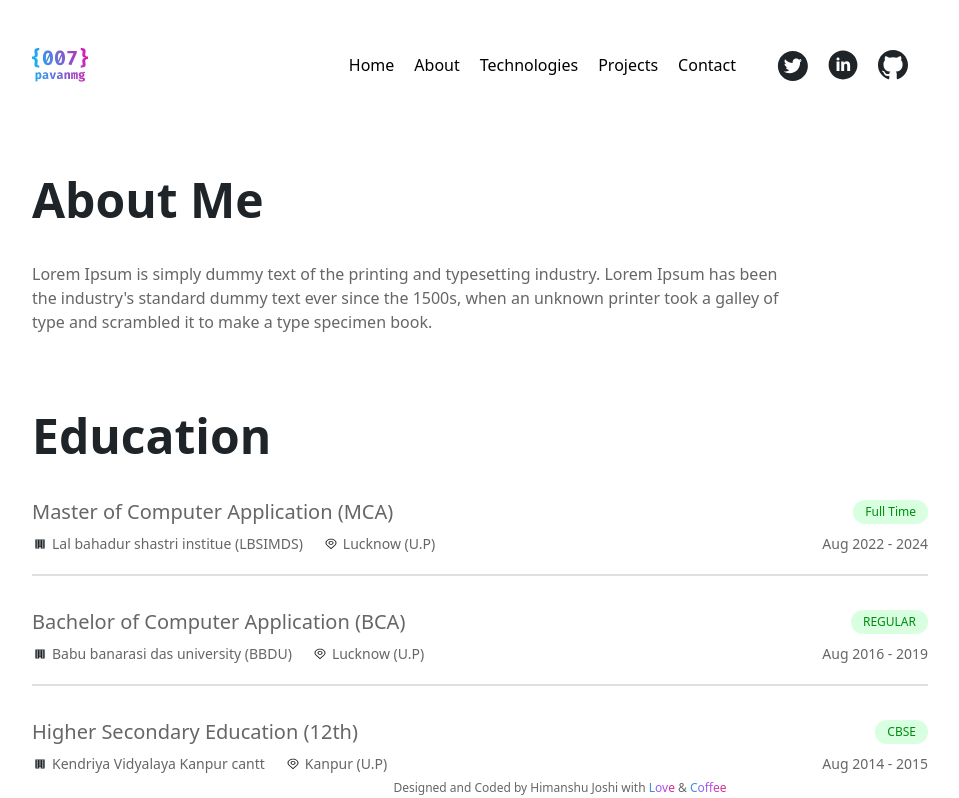
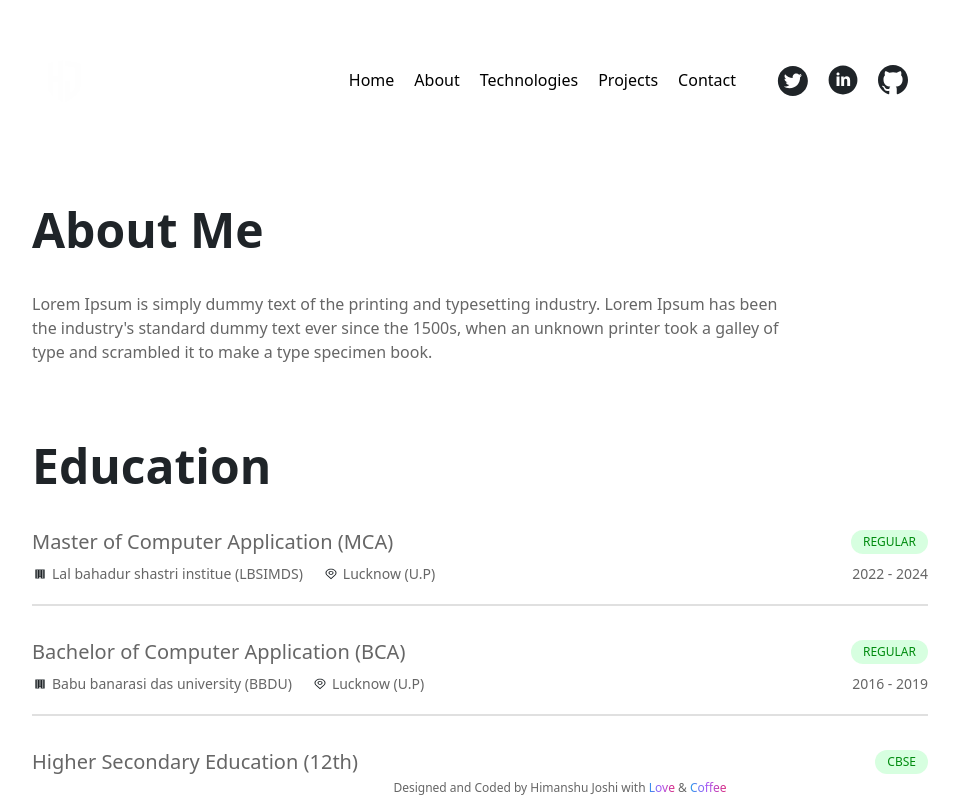
Before and after one commit to himanshu-joshi01/Himanshu_portfolio, a React (Create React App) app: page /about in a window 1280 px wide. Shown: the top 798 px of the page, without its empty margins (160-1119 px from the left). Built offline with nearby package versions, Linux system fonts and the light colour scheme.

Commit message:
update details

```diff
--- a/src/Components/Header.js
+++ b/src/Components/Header.js
@@ -13,7 +13,7 @@ function Header() {
     <header className="container mx-auto md:flex justify-between py-2 max-width">
       <div className="flex justify-between items-center py-2 md:py-10">
         <NavLink to="/">
-          <img className="w-14" src={logos.logogradient} alt="logo" />
+          <img className="w-16" src={logos.logogradient} alt="logo" />
         </NavLink>
         <div onClick={toggleClass} className="cursor-pointer">
           <svg
--- a/src/Details.js
+++ b/src/Details.js
@@ -79,22 +79,22 @@ export const eduDetails = [
     Position: "Master of Computer Application (MCA)",
     Company: `Lal bahadur shastri institue (LBSIMDS)`,
     Location: "Lucknow (U.P)",
-    Type: "Full Time",
-    Duration: "Aug 2022 - 2024",
+    Type: "REGULAR",
+    Duration: "2022 - 2024",
   },
   {
     Position: "Bachelor of Computer Application (BCA)",
     Company: `Babu banarasi das university (BBDU)`,
     Location: "Lucknow (U.P)",
     Type: "REGULAR",
-    Duration: "Aug 2016 - 2019",
+    Duration: "2016 - 2019",
   },
   {
     Position: "Higher Secondary Education (12th)",
     Company: `Kendriya Vidyalaya Kanpur cantt`,
     Location: "Kanpur (U.P)",
     Type: "CBSE",
-    Duration: "Aug 2014 - 2015",
+    Duration: "2014 - 2015",
   },
 ];
 
--- a/src/Pages/Contact.js
+++ b/src/Pages/Contact.js
@@ -2,7 +2,7 @@ import React from "react";
 import { contactDetails } from "../Details";
 
 function Contact() {
-  const { email, phone } = contactDetails;
+  const { email, Mobile } = contactDetails;
   return (
     <main className="container mx-auto max-width section">
       <h1 className="text-center text-2xl md:text-3xl lg:text-6xl text-dark-heading dark:text-light-heading font-semibold md:font-bold">
@@ -13,7 +13,7 @@ function Contact() {
       </h3>
       <span className="text-center text-content text-xl font-light block">or</span>
       <h3 className="text-center text-3xl md:text-4xl lg:text-6xl text-gradient font-semibold md:font-bold pt-2 md:py-6">
-        <a href={`tel:${phone}`}>{phone}</a>
+        <a href={`tel:${Mobile}`}>{Mobile}</a>
       </h3>
     </main>
   );
--- a/src/Pages/Home.js
+++ b/src/Pages/Home.js
@@ -57,13 +57,13 @@ function Home() {
   }, []);
 
   return (
-    <main className="container mx-auto max-width section md:flex justify-between items-center">
-      <div>
+    <main className="mx-auto max-width section md:flex justify-between items-center">
+      <div className="translate-y--full">
         <h1
           ref={h11}
           className="text-2xl text-dark-heading dark:text-light-heading md:text-4xl xl:text-5xl xl:leading-tight font-bold"
         >
-          Hi,👋<br></br>My Name is<br></br>
+          Hi,<br></br>My Name is<br></br>
         </h1>
         <h1
           ref={h12}
```
Also changed, not shown: src/assets/logo.svg, src/assets/logo2.svg.
